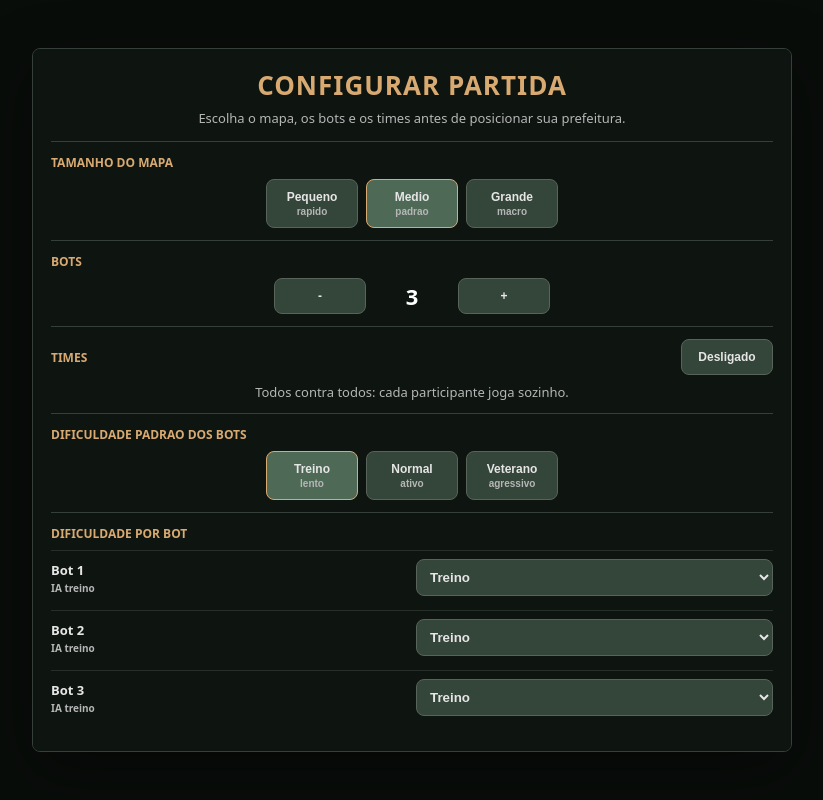
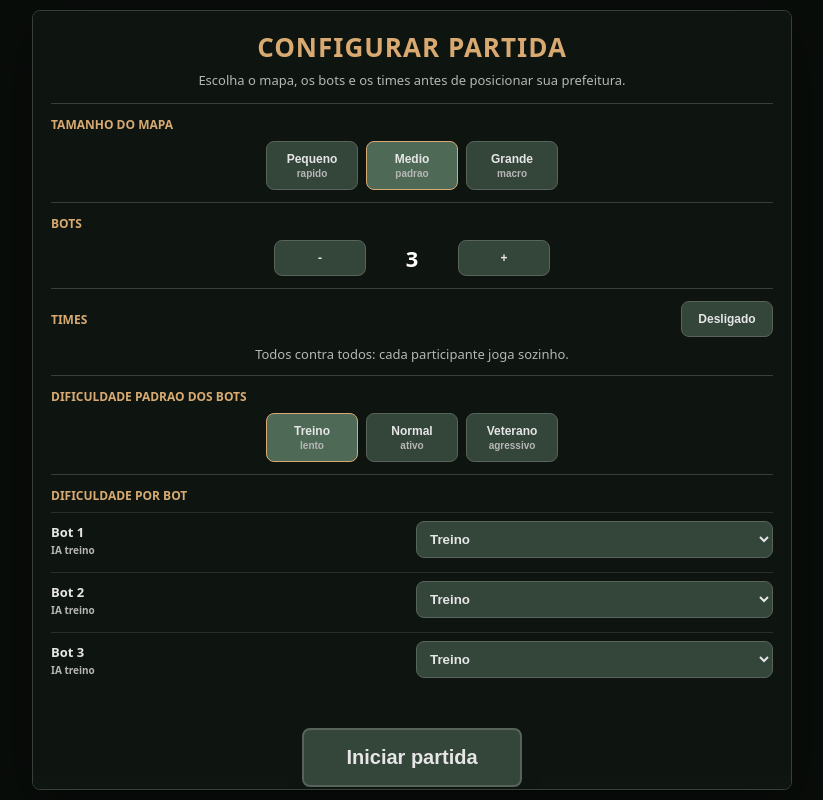
Before and after one commit to literallyernsthaeckel/RTS, a plain HTML site: page index.html in a window 1280 px wide. Both pictures are taken after a click on the button "Jogar". Shown: the whole page, without its empty margins (228-1051 px from the left). Drawn offline with Linux system fonts and the light colour scheme.

Commit message:
Update index.html

```diff
--- a/index.html
+++ b/index.html
@@ -27,6 +27,12 @@
       display: flex; flex-direction: column; justify-content: center; align-items: center;
       background: rgba(10, 14, 11, 0.97); color: var(--text);
     }
+    #botMenu {
+      justify-content: flex-start; overflow-y: auto;
+      padding: max(10px, env(safe-area-inset-top, 0px)) 0 max(10px, env(safe-area-inset-bottom, 0px));
+      touch-action: pan-y; -webkit-overflow-scrolling: touch; overscroll-behavior: contain;
+    }
+    #botMenu * { touch-action: pan-y; }
     .hidden { display: none !important; }
     .title {
       font-size: 36px; font-weight: 800; letter-spacing: 3px; text-transform: uppercase;
@@ -40,9 +46,10 @@
     .menu-btn:active { background: var(--btn-active); transform: scale(0.98); }
     .bot-grid { display: grid; grid-template-columns: 1fr 1fr; gap: 12px; }
     .setup-panel {
-      width: min(760px, 94vw); max-height: 88vh; overflow-y: auto;
+      width: min(760px, 94vw); max-height: calc(100dvh - 20px); overflow-y: auto;
       padding: 18px; color: var(--text); background: rgba(16, 22, 18, 0.92);
       border: 1px solid #344039; border-radius: 8px; box-shadow: 0 18px 60px rgba(0,0,0,0.45);
+      touch-action: pan-y; -webkit-overflow-scrolling: touch; overscroll-behavior: contain;
     }
     .setup-title {
       color: var(--accent); font-size: 26px; font-weight: 900; text-transform: uppercase;
```
